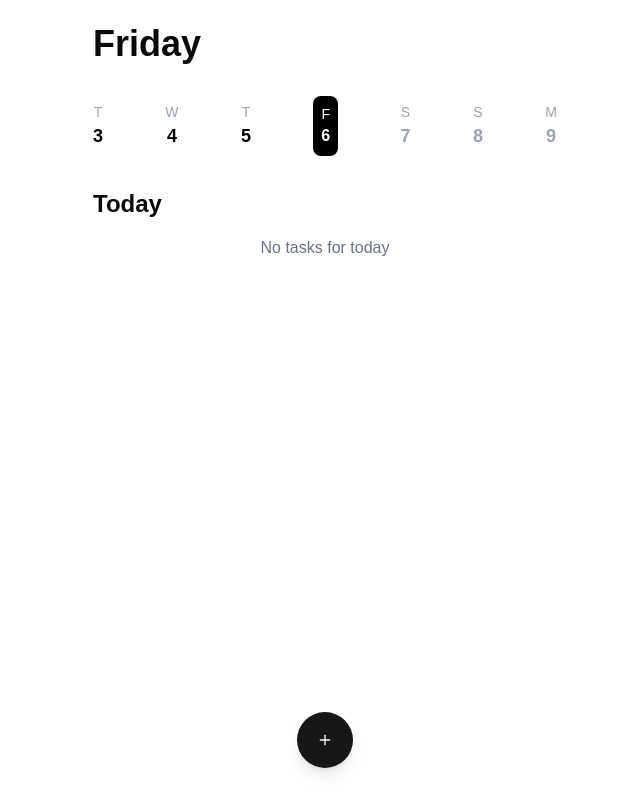
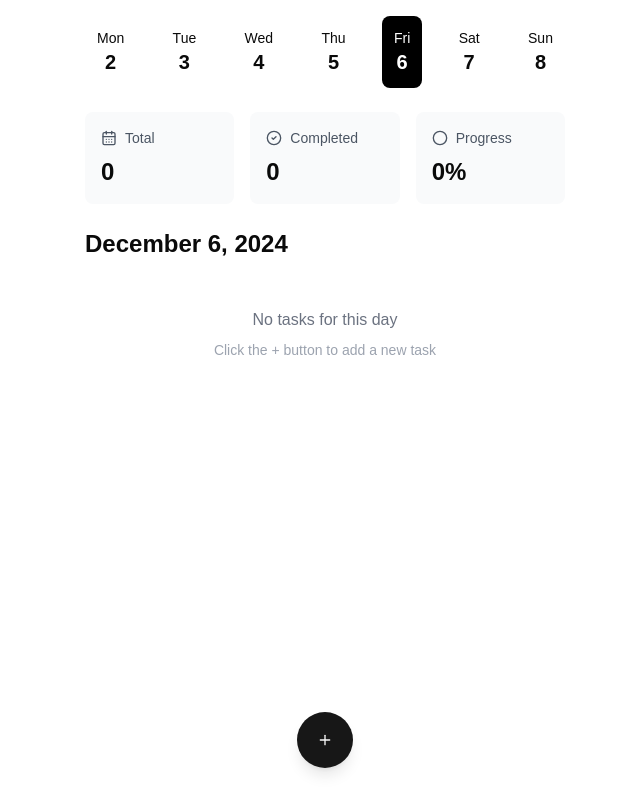
Before and after one commit to mswat5/todo-list-assignment, a Next.js app: page / in a window 1280 px wide. Shown: the whole page, without its empty margins (315-955 px from the left). Built offline with nearby package versions, Linux system fonts and the light colour scheme.

Commit message:
major UI UX changes(heatmap :next plan)

```diff
--- a/src/app/page.tsx
+++ b/src/app/page.tsx
@@ -1,14 +1,12 @@
-import { DatePicker } from "@/components/calendar/date-picker";
+"use client";
+
 import { AddTodoDialog } from "@/components/todo/AddTodo";
 import { TodoList } from "@/components/todo/todo-list";
-import { format } from "date-fns";
 
 export default function Home() {
   return (
-    <div className="min-h-screen bg-white p-6 max-w-lg  mx-auto">
+    <div className="min-h-screen bg-white p-4 max-w-lg mx-auto">
       <div className="space-y-8">
-        <div className="text-4xl font-bold ">{format(new Date(), "EEEE")}</div>
-        <DatePicker />
         <TodoList />
         <AddTodoDialog />
       </div>
--- /dev/null
+++ b/src/components/todo/filters/data-filters.tsx
@@ -0,0 +1,42 @@
+"use client";
+
+import { format, startOfWeek, addDays } from "date-fns";
+import { motion } from "framer-motion";
+import { useTodoStore } from "@/lib/store";
+
+export function DateFilters() {
+  const { selectedDate, setSelectedDate } = useTodoStore();
+  const startOfCurrentWeek = startOfWeek(new Date(), { weekStartsOn: 1 });
+
+  return (
+    <div className="flex justify-between items-center mb-6">
+      {Array.from({ length: 7 }).map((_, index) => {
+        const date = addDays(startOfCurrentWeek, index);
+        const isSelected =
+          format(selectedDate, "yyyy-MM-dd") === format(date, "yyyy-MM-dd");
+
+        return (
+          <motion.button
+            key={index}
+            whileHover={{ scale: 1.05 }}
+            whileTap={{ scale: 0.95 }}
+            onClick={() => setSelectedDate(date)}
+            className={`relative rounded-lg p-3 transition-colors ${
+              isSelected ? "bg-black text-white" : "hover:bg-gray-100"
+            }`}
+          >
+            <div className="text-sm font-medium">{format(date, "EEE")}</div>
+            <div className="text-xl font-bold">{format(date, "d")}</div>
+            {isSelected && (
+              <motion.div
+                layoutId="active-date"
+                className="absolute inset-0 bg-black rounded-lg -z-10"
+                transition={{ type: "spring", bounce: 0.2, duration: 0.6 }}
+              />
+            )}
+          </motion.button>
+        );
+      })}
+    </div>
+  );
+}
--- /dev/null
+++ b/src/components/todo/stats/todo-stats.tsx
@@ -0,0 +1,50 @@
+"use client";
+
+import { motion } from "framer-motion";
+import { format } from "date-fns";
+import { CheckCircle2, Circle, CalendarDays } from "lucide-react";
+import { useTodoStore } from "@/lib/store";
+
+export function TodoStats() {
+  const { todos, selectedDate } = useTodoStore();
+  const todaysTodos = todos.filter(
+    (todo) =>
+      format(new Date(todo.date), "yyyy-MM-dd") ===
+      format(selectedDate, "yyyy-MM-dd")
+  );
+  const completedTodos = todaysTodos.filter((todo) => todo.completed);
+  const completionRate =
+    todaysTodos.length > 0
+      ? Math.round((completedTodos.length / todaysTodos.length) * 100)
+      : 0;
+
+  return (
+    <motion.div
+      initial={{ opacity: 0, y: 20 }}
+      animate={{ opacity: 1, y: 0 }}
+      className="grid grid-cols-3 gap-4 mb-6"
+    >
+      <div className="bg-gray-50 p-4 rounded-lg">
+        <div className="flex items-center gap-2 text-gray-600 mb-2">
+          <CalendarDays className="h-4 w-4" />
+          <span className="text-sm">Total</span>
+        </div>
+        <p className="text-2xl font-bold">{todaysTodos.length}</p>
+      </div>
+      <div className="bg-gray-50 p-4 rounded-lg">
+        <div className="flex items-center gap-2 text-gray-600 mb-2">
+          <CheckCircle2 className="h-4 w-4" />
+          <span className="text-sm">Completed</span>
+        </div>
+        <p className="text-2xl font-bold">{completedTodos.length}</p>
+      </div>
+      <div className="bg-gray-50 p-4 rounded-lg">
+        <div className="flex items-center gap-2 text-gray-600 mb-2">
+          <Circle className="h-4 w-4" />
+          <span className="text-sm">Progress</span>
+        </div>
+        <p className="text-2xl font-bold">{completionRate}%</p>
+      </div>
+    </motion.div>
+  );
+}
--- a/src/components/todo/todo-item.tsx
+++ b/src/components/todo/todo-item.tsx
@@ -1,11 +1,11 @@
 "use client";
 
+import { useState } from "react";
 import { motion } from "framer-motion";
+import { Pencil, Trash2 } from "lucide-react";
 import { Checkbox } from "@/components/ui/checkbox";
+import { Button } from "@/components/ui/button";
 import { Todo, useTodoStore } from "@/lib/store";
-import { useState } from "react";
-import { Pencil, Trash2 } from "lucide-react";
-import { Button } from "@/components/ui/button";
 import { EditTodoDialog } from "./edit-todo";
 
 interface TodoItemProps {
@@ -14,8 +14,8 @@ interface TodoItemProps {
 }
 
 export function TodoItem({ todo, onToggle }: TodoItemProps) {
-  const [isEditing, setIsEditing] = useState(false);
-  const { editTodo, deleteTodo } = useTodoStore();
+  const [isEditDialogOpen, setIsEditDialogOpen] = useState(false);
+  const { deleteTodo, editTodo } = useTodoStore();
 
   return (
     <>
@@ -27,7 +27,6 @@ export function TodoItem({ todo, onToggle }: TodoItemProps) {
         <Checkbox
           checked={todo.completed}
           onCheckedChange={() => onToggle(todo.id)}
-          className="rounded-xl h-5 w-5"
         />
         <div className="flex-1">
           <h3
@@ -49,7 +48,7 @@ export function TodoItem({ todo, onToggle }: TodoItemProps) {
           <Button
             variant="ghost"
             size="icon"
-            onClick={() => setIsEditing(true)}
+            onClick={() => setIsEditDialogOpen(true)}
           >
             <Pencil className="h-4 w-4" />
           </Button>
@@ -64,8 +63,8 @@ export function TodoItem({ todo, onToggle }: TodoItemProps) {
       </motion.div>
       <EditTodoDialog
         todo={todo}
-        isOpen={isEditing}
-        onClose={() => setIsEditing(false)}
+        isOpen={isEditDialogOpen}
+        onClose={() => setIsEditDialogOpen(false)}
         onSave={editTodo}
       />
     </>
--- a/src/components/todo/todo-list.tsx
+++ b/src/components/todo/todo-list.tsx
@@ -1,23 +1,48 @@
 "use client";
 
-import { isToday, parseISO } from "date-fns";
+import { format } from "date-fns";
 import { useTodoStore } from "@/lib/store";
 import { TodoItem } from "./todo-item";
+import { DateFilters } from "./filters/data-filters";
+import { TodoStats } from "./stats/todo-stats";
+import { motion, AnimatePresence } from "framer-motion";
 
 export function TodoList() {
-  const { todos, toggleTodo } = useTodoStore();
-  const CurrentDayTodos = todos.filter((todo) => isToday(parseISO(todo.date)));
+  const { todos, selectedDate, toggleTodo } = useTodoStore();
+  const filteredTodos = todos.filter(
+    (todo) =>
+      format(new Date(todo.date), "yyyy-MM-dd") ===
+      format(selectedDate, "yyyy-MM-dd")
+  );
 
   return (
-    <div>
-      <h2 className="text-2xl font-bold mb-4">Today</h2>
-      <div className="space-y-4">
-        {CurrentDayTodos.map((todo) => (
-          <TodoItem key={todo.id} todo={todo} onToggle={toggleTodo} />
-        ))}
-        {CurrentDayTodos.length === 0 && (
-          <p className="text-center text-gray-500">No tasks for today</p>
-        )}
+    <div className="space-y-6">
+      <DateFilters />
+      <TodoStats />
+      <div>
+        <h2 className="text-2xl font-bold mb-4">
+          {format(selectedDate, "MMMM d, yyyy")}
+        </h2>
+        <AnimatePresence mode="popLayout">
+          <motion.div className="space-y-4">
+            {filteredTodos.map((todo) => (
+              <TodoItem key={todo.id} todo={todo} onToggle={toggleTodo} />
+            ))}
+            {filteredTodos.length === 0 && (
+              <motion.div
+                initial={{ opacity: 0, y: 20 }}
+                animate={{ opacity: 1, y: 0 }}
+                exit={{ opacity: 0, y: -20 }}
+                className="text-center py-8"
+              >
+                <p className="text-gray-500 mb-2">No tasks for this day</p>
+                <p className="text-sm text-gray-400">
+                  Click the + button to add a new task
+                </p>
+              </motion.div>
+            )}
+          </motion.div>
+        </AnimatePresence>
       </div>
     </div>
   );
--- a/src/lib/store.ts
+++ b/src/lib/store.ts
@@ -8,18 +8,22 @@ export interface Todo {
   completed: boolean;
   date: string;
 }
+
 interface TodoState {
   todos: Todo[];
+  selectedDate: Date;
   addTodo: (todo: Omit<Todo, "id">) => void;
   toggleTodo: (id: string) => void;
+  deleteTodo: (id: string) => void;
   editTodo: (id: string, todo: Partial<Todo>) => void;
-  deleteTodo: (id: string) => void;
+  setSelectedDate: (date: Date) => void;
 }
 
 export const useTodoStore = create<TodoState>()(
   persist(
     (set) => ({
       todos: [],
+      selectedDate: new Date(),
       addTodo: (todo) =>
         set((state) => ({
           todos: [...state.todos, { ...todo, id: crypto.randomUUID() }],
@@ -30,20 +34,20 @@ export const useTodoStore = create<TodoState>()(
             todo.id === id ? { ...todo, completed: !todo.completed } : todo
           ),
         })),
+      deleteTodo: (id) =>
+        set((state) => ({
+          todos: state.todos.filter((todo) => todo.id !== id),
+        })),
       editTodo: (id, updatedTodo) =>
         set((state) => ({
           todos: state.todos.map((todo) =>
             todo.id === id ? { ...todo, ...updatedTodo } : todo
           ),
         })),
-      deleteTodo: (id) =>
-        set((state) => ({
-          todos: state.todos.filter((todo) => todo.id != id),
-        })),
+      setSelectedDate: (date) => set({ selectedDate: date }),
     }),
-
     {
-      name: "todos-Storage",
+      name: "todo-storage",
     }
   )
 );
```
